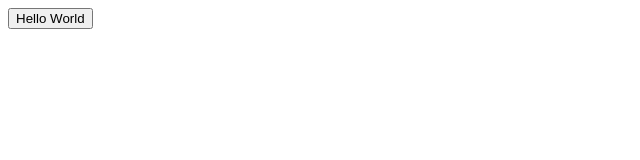
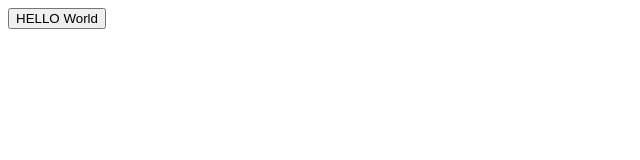
Before and after one commit to lyh-hgsh/lyh-hgsh.github.io, a plain HTML site: page homework0/index.html in a window 1280 px wide. Shown: the full height of the page, 0-640 px from the left. Drawn offline with Linux system fonts and the light colour scheme.

Commit message:
Add files via upload

```diff
--- a/homework0/index.html
+++ b/homework0/index.html
@@ -1 +1 @@
-<button>Hello World</button>
+<button>HELLO World</button>
```
